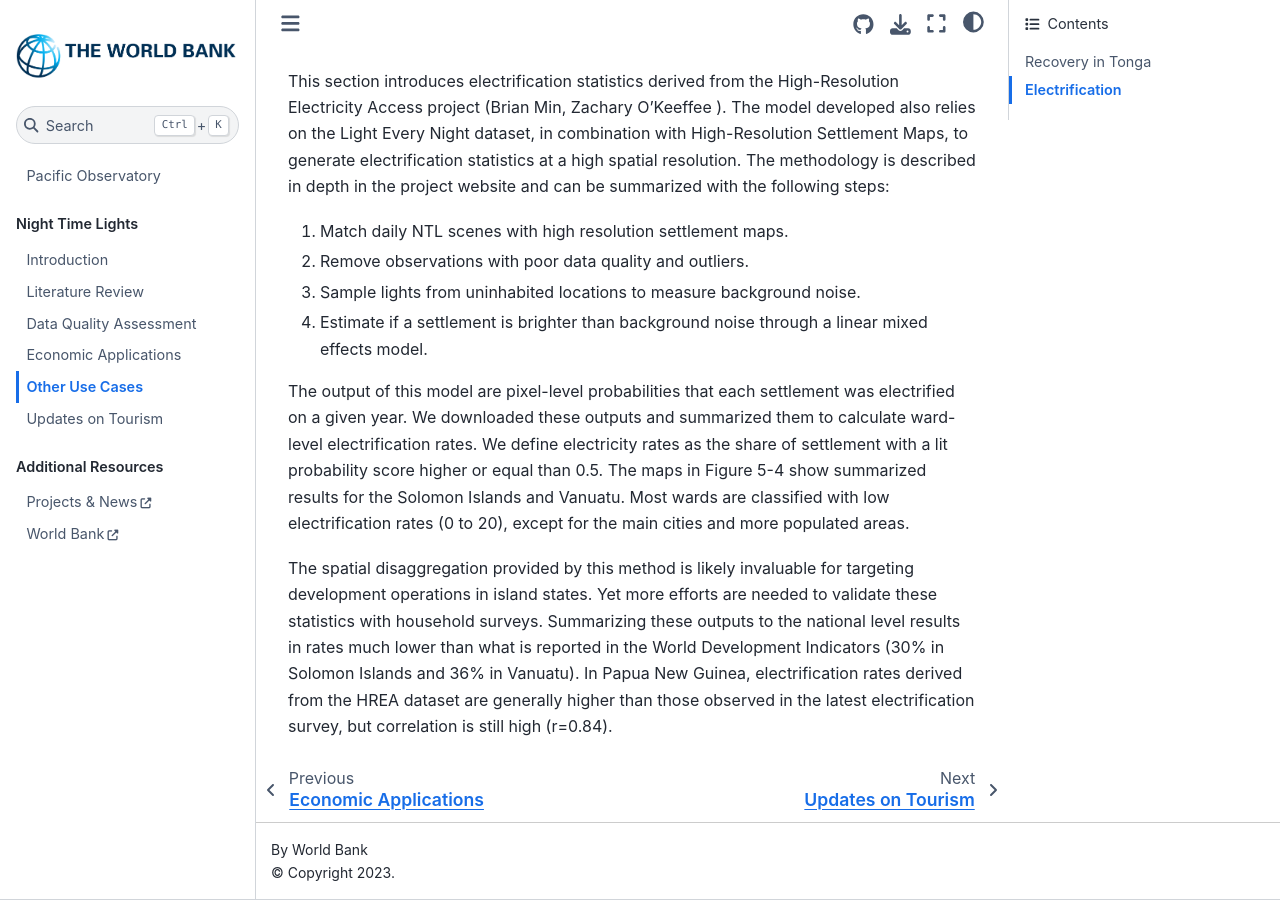
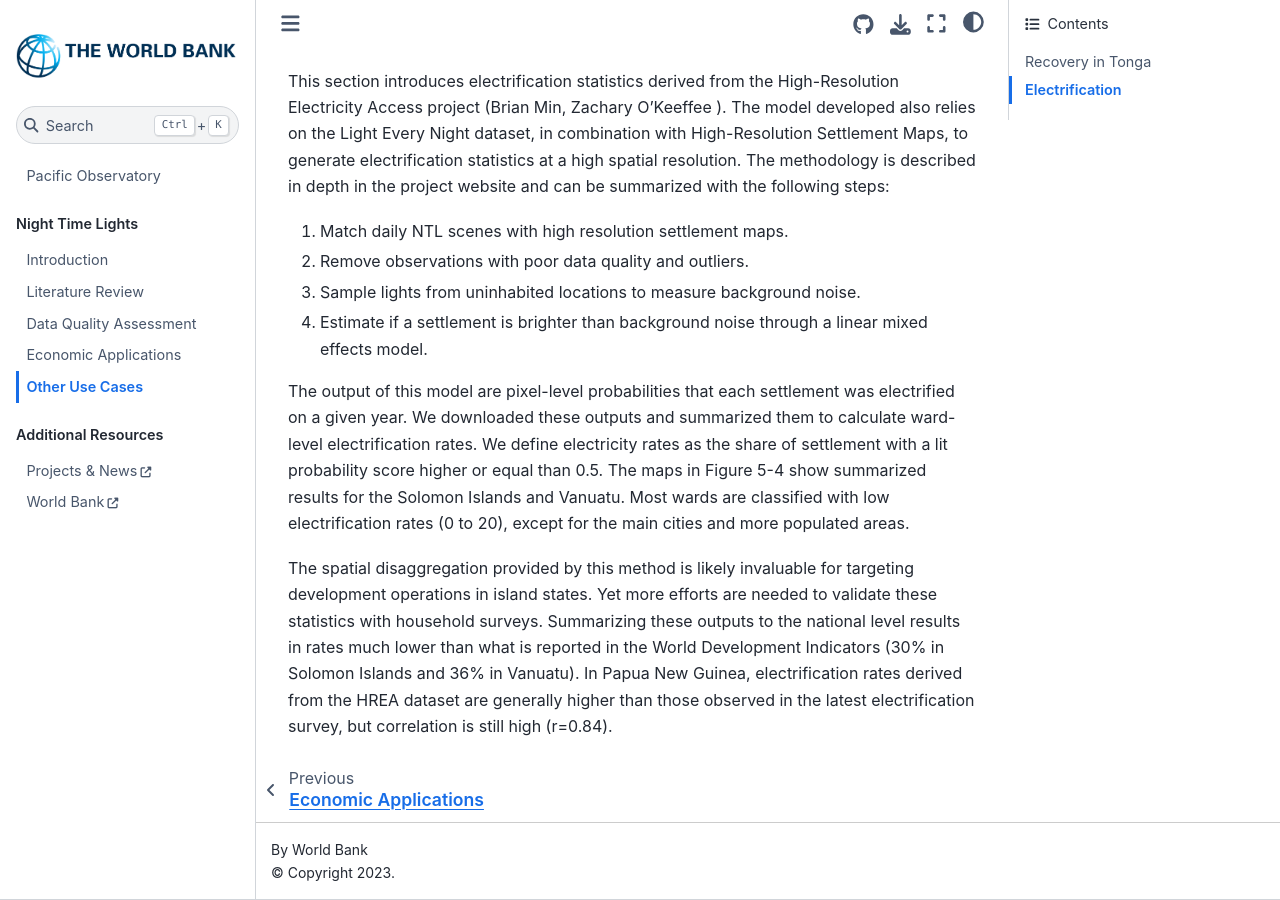
Before and after one commit to worldbank/pacific-observatory, a Jupyter Book: the page built from docs/ch5_other.md, in a window 1280 px wide and 900 px high, scrolled down 2677 px. Built offline with Jupyter Book 1.0.4 settings and Sphinx 7.4.7 and the Sphinx Book theme 1.1.4, drawn with Linux system fonts in a browser that asks for light colours; pages that are not in the unit, such as notebooks, are missing from menus; some of the changed lines change nothing that is shown.

Commit message:
restructure jupyter book layout

```diff
--- a/docs/_toc.yml
+++ b/docs/_toc.yml
@@ -9,8 +9,10 @@
       - file: ch3_dq
       - file: ch4_econ
       - file: ch5_other
-      - file: tourism
-    #   - file: notebooks/map_test.html
+  #   - file: notebooks/map_test.html
+  - caption: Tourism
+    chapters:
+      - file: TourUpdates
   - caption: Additional Resources
     chapters:
       - url: https://datapartnership.org/updates
```
